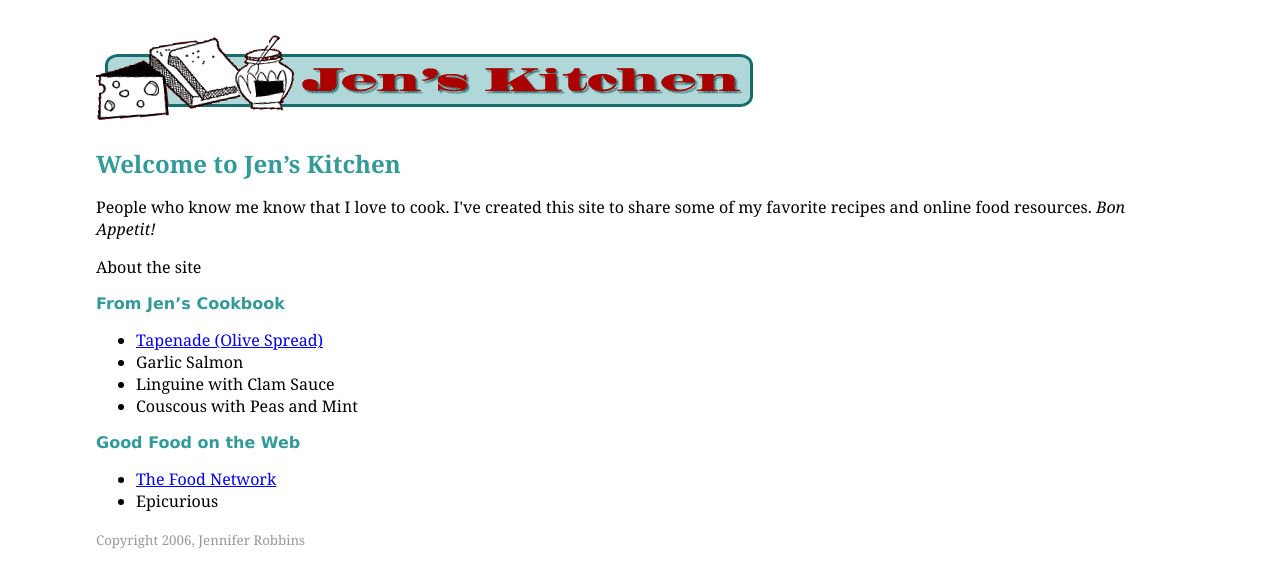
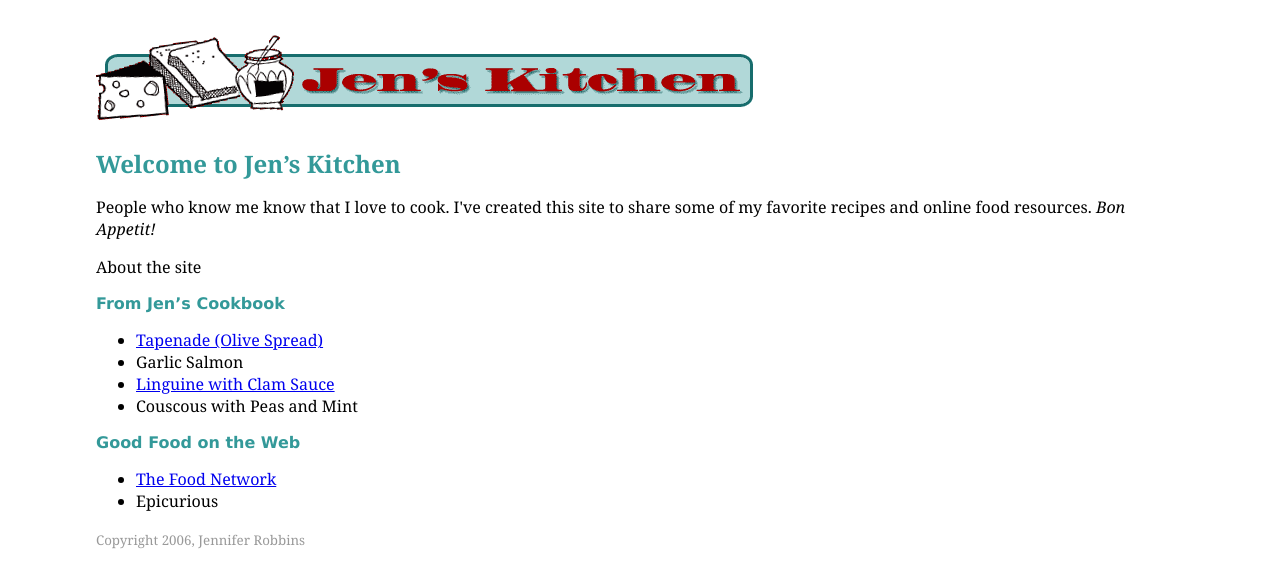
Before and after one commit to rbohny93/learning-web-design, a plain HTML site: page jenskitchen/index.html in a window 1280 px wide. Drawn offline with Linux system fonts and the light colour scheme.

Commit message:
Exercise 6-4

```diff
--- a/jenskitchen/index.html
+++ b/jenskitchen/index.html
@@ -38,7 +38,8 @@ h1 {
       <li><a href="recipes/tapenade.html">Tapenade (Olive Spread)</a>
       </li>
       <li>Garlic Salmon</li>
-      <li>Linguine with Clam Sauce</li>
+      <li><a href="recipes/pasta/linguine.html">Linguine with Clam Sauce</a>
+      </li>
       <li>Couscous with Peas and Mint</li>
     </ul>
 
```
